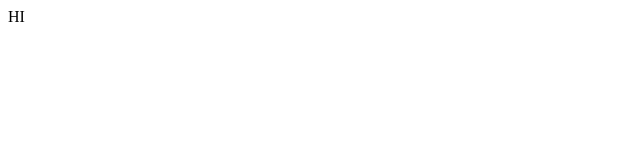
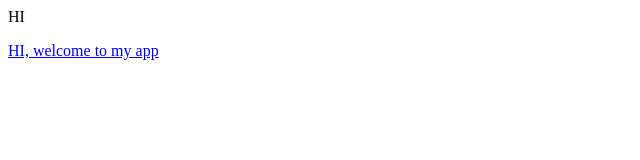
Before and after one commit to brentdur/brentdur.github.io, a plain HTML site: page index.html in a window 1280 px wide. Shown: the whole page, without its empty margins (0-640 px from the left). Drawn offline with Linux system fonts and the light colour scheme.

Commit message:
Update index.html

```diff
--- a/index.html
+++ b/index.html
@@ -1,5 +1,5 @@
 <html>
 <head></head>
 <p>HI</p>
-
+<a href="sms:">HI, welcome to my app</a>
 </html>
```
